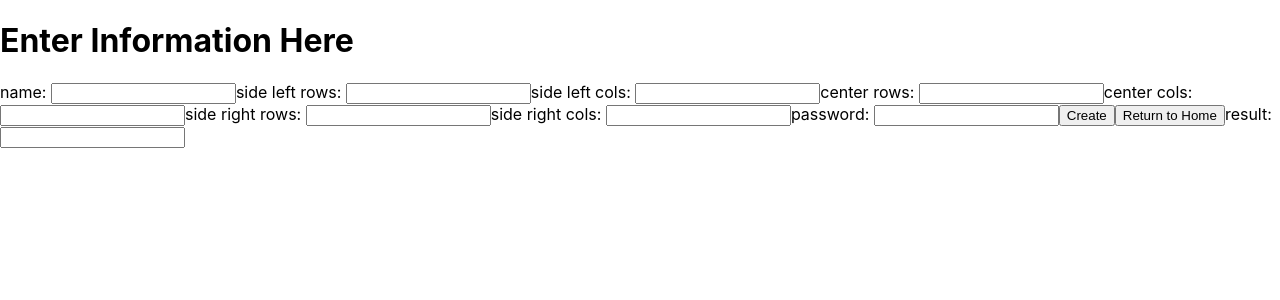
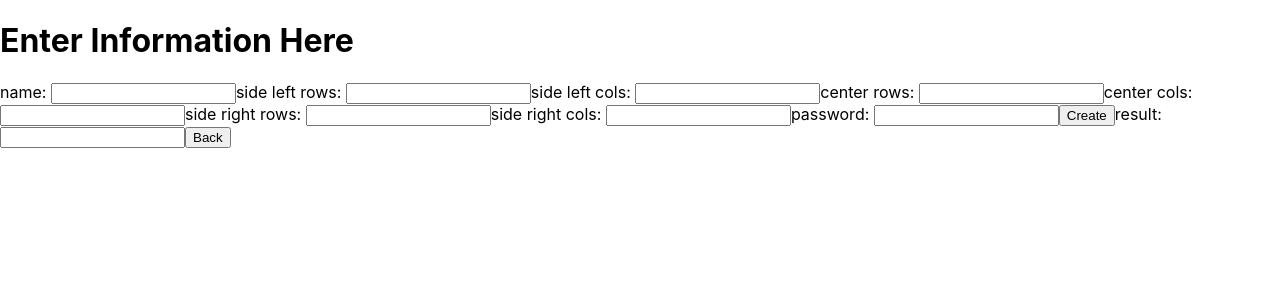
Before and after one commit to TheDarkThatBarks/Seats4U, a React (Create React App) app in the folder seats4u/: page /venuemanager/createvenue in a window 1280 px wide. Shown: the top 300 px of the page. Built offline with nearby package versions, Linux system fonts and the light colour scheme.

Commit message:
Added Back buttons

```diff
--- a/seats4u/src/Pages/AdminPage.jsx
+++ b/seats4u/src/Pages/AdminPage.jsx
@@ -25,6 +25,7 @@
             Admin Password: <input id="admin-pass"/>
             <button onClick={listVenuesHandler}>List Venues</button>
             result: <input id="db-response" readOnly/>
+            <button onClick={() => navigate(-1)}>Back</button>
             <div id="venue-list"></div>
         </div>
     );
--- a/seats4u/src/Pages/CreateVenuePage.jsx
+++ b/seats4u/src/Pages/CreateVenuePage.jsx
@@ -30,9 +30,10 @@
             password: <input id="venue-password"/>
 
             <button onClick={createVenueHandler}>Create</button>
-            <button onClick={() => navigate(-1)}>Return to Home</button>
 
             result: <input id="db-response" readOnly/>
+
+            <button onClick={() => navigate(-1)}>Back</button>
         </div>
     );
 }
--- a/seats4u/src/Pages/VenueManagerPage.jsx
+++ b/seats4u/src/Pages/VenueManagerPage.jsx
@@ -25,6 +25,7 @@
             Venue Password: <input id="venue-password"/>
             <button onClick={deleteVenueManager}>Delete</button>
             result: <input id="db-response" readOnly/>
+            <button onClick={() => navigate(-1)}>Back</button>
 		</div>
 	);
 };
--- a/seats4u/src/pages/CreateShowPage.jsx
+++ b/seats4u/src/pages/CreateShowPage.jsx
@@ -1,4 +1,4 @@
-//import { Link } from 'react-router-dom';
+import { useNavigate } from 'react-router-dom';
 import React from 'react'
 import { createShow } from '../controller/CreateShow';
 
@@ -6,6 +6,8 @@
     const [redraw, forceRedraw] = React.useState(0);
 
     React.useEffect(()=>{}, [redraw]);
+
+    const navigate = useNavigate();
 
     const createShowHandler = (e) => {
         createShow(requestRedraw)
@@ -29,6 +31,7 @@
                 Venue Password: <input id="venue-password"/>
             <button onClick={createShowHandler}>Create</button>
             Result: <input id="db-response" readOnly/>
+            <button onClick={() => navigate(-1)}>Back</button>
         </div>
     );
 }
```
